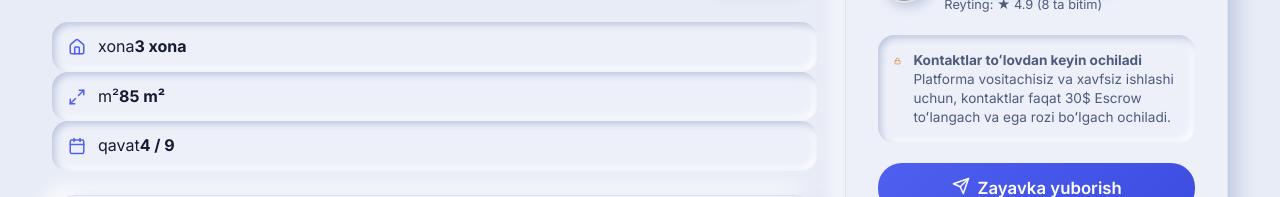
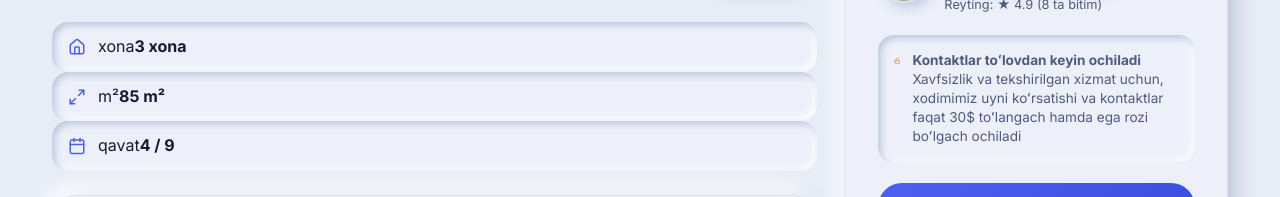
Before and after one commit to sudayssadikov/makler.uz, a React (Vite) app: page /listings/list_1 in a window 1280 px wide. Shown: the part 900-1097 px from the top of the page. Built offline with nearby package versions, Linux system fonts and the light colour scheme; grey boxes are pictures that could not be loaded.

Commit message:
i18n(listing): localize hidden contacts description
Replace hardcoded UZ text in ListingDetails with t('listing.hidden_contacts_desc') and add the key to UZ/RU/EN locales.

```diff
--- a/src/features/listings/ListingDetails.jsx
+++ b/src/features/listings/ListingDetails.jsx
@@ -441,7 +441,7 @@ export const ListingDetails = () => {
               <div>
                 <strong>{t('listing.hidden_contacts')}</strong>
                 <p>
-                  Platforma vositachisiz va xavfsiz ishlashi uchun, kontaktlar faqat 30$ Escrow toʻlangach va ega rozi boʻlgach ochiladi.
+                  {t('listing.hidden_contacts_desc')}
                 </p>
               </div>
             </div>
--- a/src/i18n/locales/en.json
+++ b/src/i18n/locales/en.json
@@ -168,6 +168,7 @@
     "owner_verified": "Owner Verified",
     "owner_pending": "Profile Pending Review",
     "hidden_contacts": "Contacts unlocked after payment",
+    "hidden_contacts_desc": "For verified and secure service, our agent will show you the property; contacts unlock after the $30 payment and owner approval",
     "rules": "House Rules",
     "location": "Location on Map",
     "match": "Match",
--- a/src/i18n/locales/ru.json
+++ b/src/i18n/locales/ru.json
@@ -168,6 +168,7 @@
     "owner_verified": "Собственник верифицирован",
     "owner_pending": "Профиль на проверке",
     "hidden_contacts": "Контакты откроются после оплаты",
+    "hidden_contacts_desc": "Для безопасности и прозрачности услуг наш сотрудник покажет жилье, а контакты откроются после оплаты 30$ и подтверждения владельца",
     "rules": "Правила дома",
     "location": "Расположение на карте",
     "match": "Совпадение",
--- a/src/i18n/locales/uz.json
+++ b/src/i18n/locales/uz.json
@@ -168,6 +168,7 @@
     "owner_verified": "Egasi tasdiqlangan",
     "owner_pending": "Tekshiruvdagi profil",
     "hidden_contacts": "Kontaktlar toʻlovdan keyin ochiladi",
+    "hidden_contacts_desc": "Xavfsizlik va tekshirilgan xizmat uchun, xodimimiz uyni koʻrsatishi va kontaktlar faqat 30$ toʻlangach hamda ega rozi boʻlgach ochiladi",
     "rules": "Uy qoidalari",
     "location": "Xaritada joylashuvi",
     "match": "Mos",
@@ -230,7 +231,7 @@
   },
   "payment": {
     "modal_title": "Xavfsiz Escrow toʻlovi - $30",
-    "desc": "Mablagʻ vositachi hisobida muzlatiladi va shartnoma tasdiqlanmaguncha saqlanadi",
+    "desc": "Mablagʻ xavfsiz Escrow hisobida muzlatiladi va shartnoma tasdiqlanmaguncha saqlanadi",
     "choose_method": "Toʻlov tizimini tanlang",
     "card_number": "Karta raqami",
     "card_exp": "Amal qilish muddati",
```
